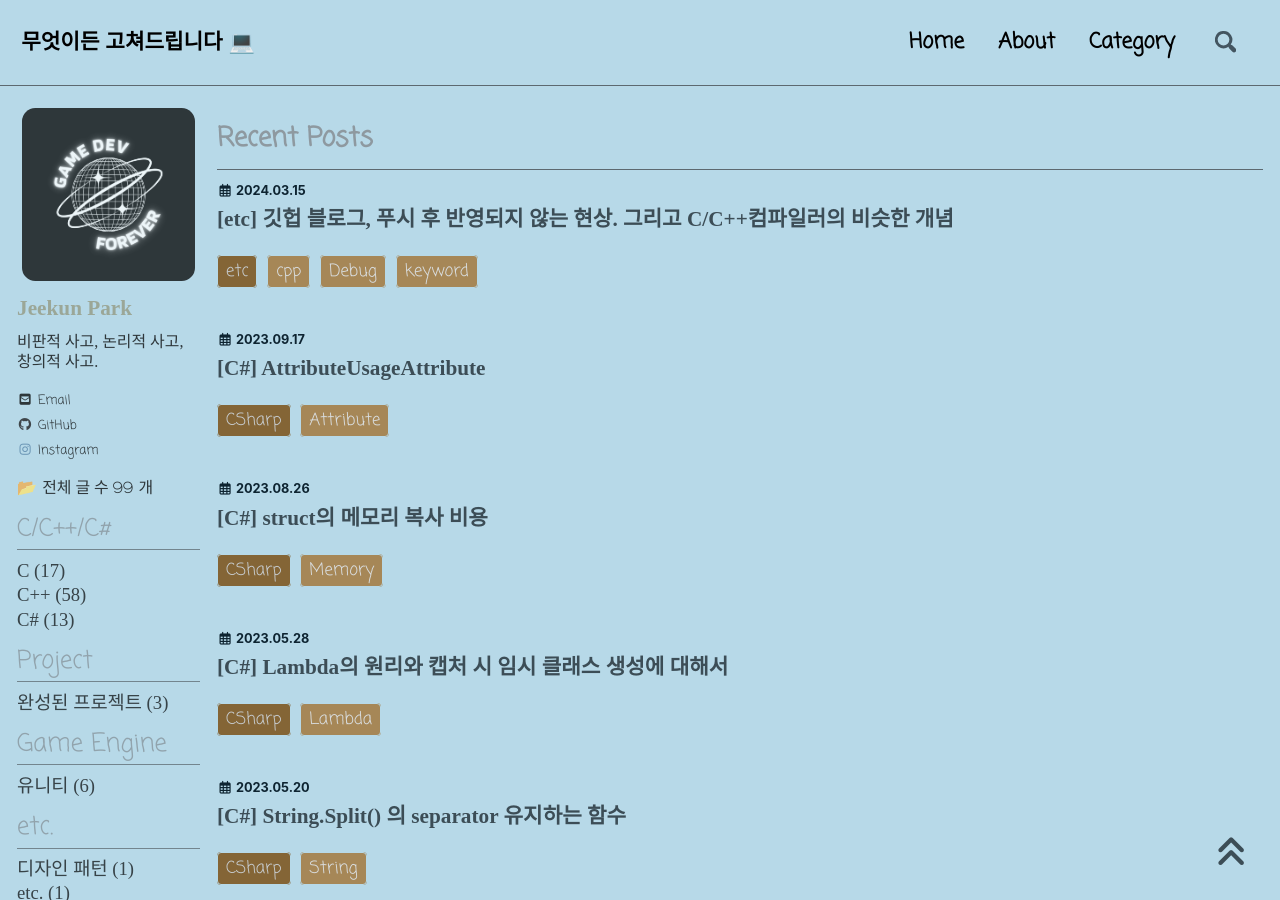
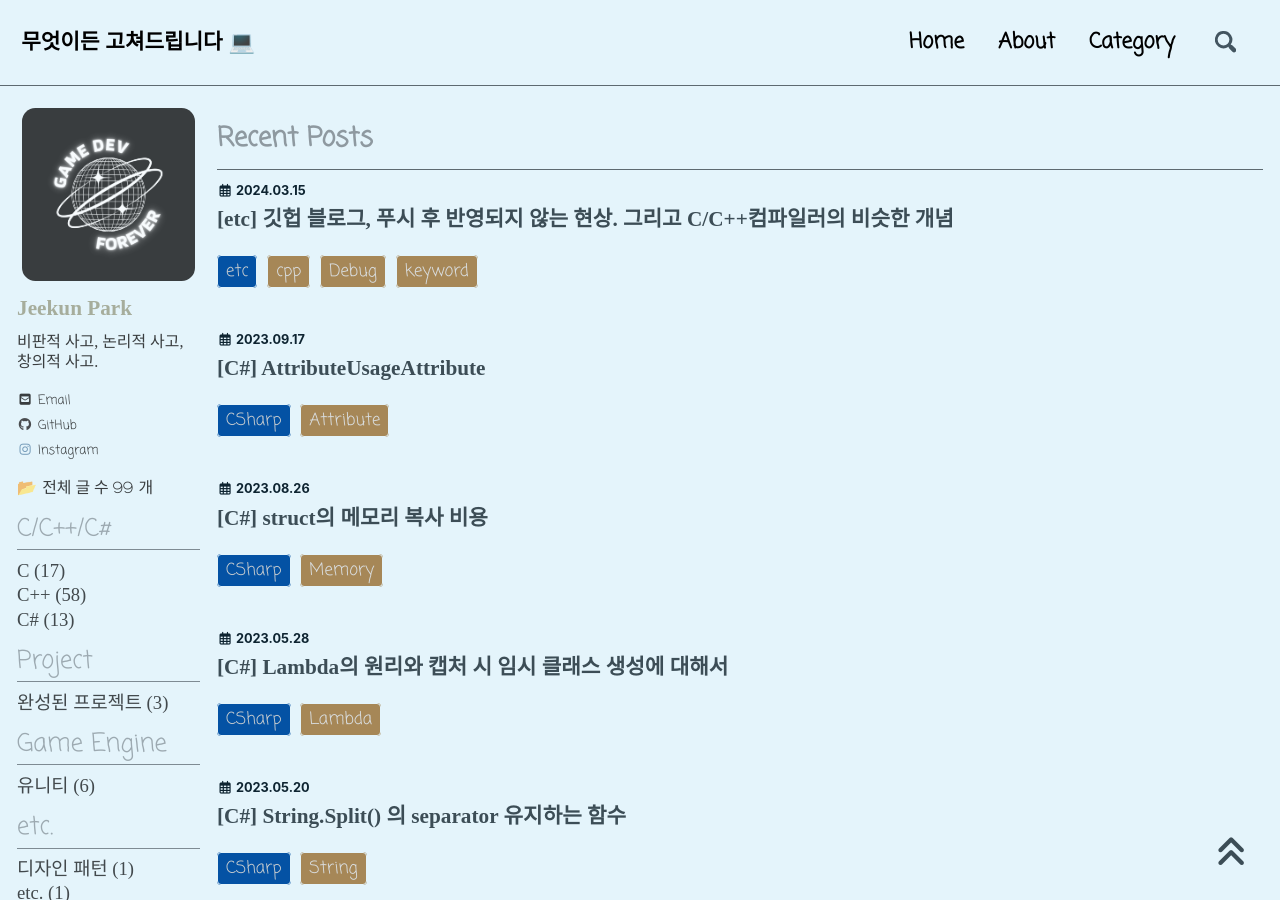
Before and after one commit to jeekpark/jeekpark.github.io, a Jekyll site: the page built from index.html, in a window 1280 px wide and 900 px high. Built offline with Jekyll 4.4.1, drawn with Linux system fonts in a browser that asks for light colours; cached includes are drawn as plain includes; nearby versions of some CDN libraries; some web fonts are replaced; the list of posts is cut into pages by our own code.

Commit message:
Feat: css

```diff
--- a/_sass/minimal-mistakes/_page.scss
+++ b/_sass/minimal-mistakes/_page.scss
@@ -353,14 +353,14 @@ body {
   text-decoration: none;
   border: 1px solid $background-color;
   border-radius: $border-radius;
-  background-color: #846536;
+  background-color: #0452a4;
   font-family: $serif;
   color: mix(#fff, $primary-color, 70%);
   ;
 
   &:hover {
     text-decoration: none;
-    color: mix(#00adb5, $text-color, 40%);
+    color: mix(#ff7878, $text-color, 40%);
     /* 커서 댈 때 색깔 */
   }
 }
--- a/_sass/minimal-mistakes/skins/_dark.scss
+++ b/_sass/minimal-mistakes/skins/_dark.scss
@@ -4,7 +4,7 @@
 
 /* Colors */
 $dark-gray: #0e2431 !default;
-$background-color: #b7d9e8 !default;
+$background-color: #e4f4fb !default;
 $text-color: #000 !default;
 $muted-text-color: $dark-gray !default;
 $primary-color: #435560 !default;
```
